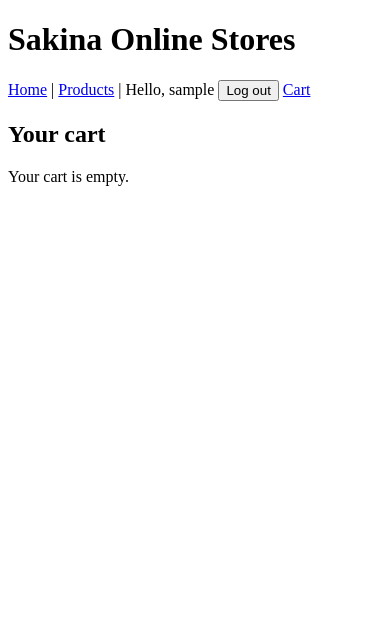
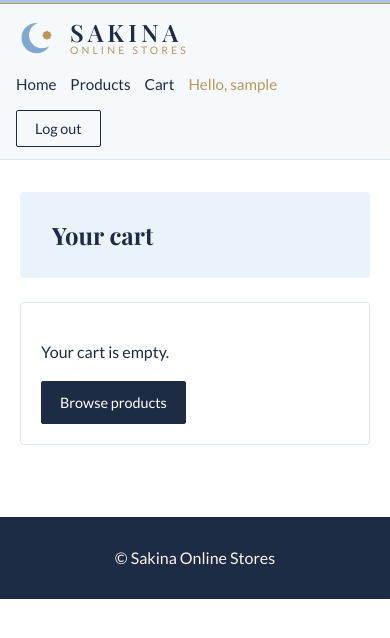
Before and after one commit to ayanbathan5719-boop/Sakina_Online_Stores, a Django app: page /cart/ in a window 390 px wide. Shown: the top 638 px of the page. Run offline with Django 5.2, Linux system fonts and the light colour scheme; the visitor is signed in with stand-in values (Sample User, id 1).

Commit message:
refine theme

```diff
--- a/cart/templates/cart/cart_detail.html
+++ b/cart/templates/cart/cart_detail.html
@@ -1,20 +1,42 @@
 {% extends 'base.html' %}
 
 {% block content %}
-    <h2>Your cart</h2>
-    {% for item in items %}
-        <p>
-            {{ item.product.name }} x {{ item.quantity }}
-            = KES {{ item.subtotal }}
-            <form method="post" action="{% url 'remove_from_cart' item.product.id %}" style="display:inline">
-                {% csrf_token %}
-                <button type="submit">Remove</button>
-            </form>
-        </p>
-    {% empty %}
-        <p>Your cart is empty.</p>
-    {% endfor %}
+    <div class="page-title"><h2>Your cart</h2></div>
     {% if items %}
-        <h3>Total: KES {{ total }}</h3>
+        <div class="cart-layout">
+            <div class="panel">
+                <table class="cart-table">
+                    <thead>
+                        <tr><th>Product</th><th>Qty</th><th>Subtotal</th><th></th></tr>
+                    </thead>
+                    <tbody>
+                        {% for item in items %}
+                            <tr>
+                                <td>{{ item.product.name }}</td>
+                                <td>{{ item.quantity }}</td>
+                                <td>KES {{ item.subtotal }}</td>
+                                <td>
+                                    <form method="post" action="{% url 'remove_from_cart' item.product.id %}">
+                                        {% csrf_token %}
+                                        <button type="submit" class="btn-outline">Remove</button>
+                                    </form>
+                                </td>
+                            </tr>
+                        {% endfor %}
+                    </tbody>
+                </table>
+            </div>
+            <aside class="panel panel-ivory">
+                <h3>Order summary</h3>
+                <div class="summary-row"><span>Items</span><span>{{ items|length }}</span></div>
+                <div class="summary-row total"><span>Total</span><span>KES {{ total }}</span></div>
+                <a class="btn btn-outline" href="{% url 'product_list' %}">Continue shopping</a>
+            </aside>
+        </div>
+    {% else %}
+        <div class="panel">
+            <p>Your cart is empty.</p>
+            <a class="btn" href="{% url 'product_list' %}">Browse products</a>
+        </div>
     {% endif %}
 {% endblock %}
--- a/config/settings.py
+++ b/config/settings.py
@@ -130,3 +130,4 @@ MAILERS = {
 }
 LOGIN_REDIRECT_URL = 'product_list'
 LOGOUT_REDIRECT_URL = 'home'
+STATICFILES_DIRS = [BASE_DIR / 'static']
--- /dev/null
+++ b/static/css/style.css
@@ -0,0 +1,135 @@
+:root {
+    --blue: #a9c8e8;
+    --blue-deep: #6f9cc8;
+    --blue-soft: #eaf2fa;
+    --navy: #1d2b44;
+    --ivory: #faf6ee;
+    --white: #ffffff;
+    --gold: #b8975a;
+    --line: #dbe5ef;
+    --page: #f6f9fc;
+}
+
+* { box-sizing: border-box; }
+
+body {
+    margin: 0;
+    font-family: 'Lato', sans-serif;
+    background: var(--white);
+    color: var(--navy);
+    line-height: 1.6;
+}
+
+h1, h2, h3 { font-family: 'Playfair Display', serif; color: var(--navy); line-height: 1.25; }
+a { color: var(--blue-deep); }
+
+/* subtle tile-inspired border */
+.pattern-band {
+    height: 4px;
+    background: var(--blue);
+    border-bottom: 1px solid var(--gold);
+}
+
+
+.site-header {
+    background: var(--page);
+    border-bottom: 1px solid var(--line);
+    padding: 14px 32px;
+    display: flex;
+    flex-wrap: wrap;
+    align-items: center;
+    justify-content: space-between;
+    gap: 12px;
+}
+.brand { display: flex; align-items: center; gap: 10px; text-decoration: none; }
+.brand img { height: 44px; width: 44px; }
+.brand-text { display: flex; flex-direction: column; line-height: 1.1; }
+.brand-name { font-family: 'Playfair Display', serif; font-size: 1.5rem; letter-spacing: 0.18em; color: var(--navy); }
+.brand-sub { font-size: 0.65rem; letter-spacing: 0.3em; color: var(--gold); text-transform: uppercase; }
+
+nav { display: flex; flex-wrap: wrap; align-items: center; gap: 20px; }
+nav a { color: var(--navy); text-decoration: none; font-size: 0.95rem; }
+nav a:hover { color: var(--blue-deep); }
+nav form { margin: 0; }
+.nav-user { color: var(--gold); font-size: 0.95rem; }
+
+.container { max-width: 1100px; margin: 0 auto; padding: 32px 20px; }
+
+.btn, button {
+    background: var(--navy);
+    color: var(--white);
+    border: 1px solid var(--navy);
+    padding: 9px 18px;
+    border-radius: 2px;
+    cursor: pointer;
+    font-family: inherit;
+    font-size: 0.9rem;
+    text-decoration: none;
+    display: inline-block;
+}
+.btn:hover, button:hover { background: var(--blue-deep); border-color: var(--blue-deep); }
+.btn-outline { background: transparent; color: var(--navy); }
+.btn-outline:hover { background: var(--blue-soft); color: var(--navy); border-color: var(--blue-deep); }
+button:disabled { opacity: 0.5; cursor: not-allowed; }
+
+input, textarea, select {
+    padding: 9px 10px;
+    border: 1px solid var(--line);
+    border-radius: 2px;
+    font-family: inherit;
+    max-width: 100%;
+}
+input:focus, textarea:focus { outline: 2px solid var(--blue); }
+form p { margin: 0 0 14px; }
+
+/* home page */
+.hero { background: var(--blue-soft); padding: 72px 32px; text-align: center; border-radius: 4px; }
+.hero h1 { font-size: clamp(2rem, 5vw, 3.2rem); margin: 0 0 12px; }
+.hero p { max-width: 560px; margin: 0 auto 24px; font-size: 1.05rem; }
+.eyebrow { letter-spacing: 0.25em; text-transform: uppercase; font-size: 0.75rem; color: var(--gold); }
+.quote { background: var(--ivory); text-align: center; padding: 48px 24px; margin-top: 40px; border-radius: 4px; border-top: 1px solid var(--gold); }
+.turkish { font-family: 'Playfair Display', serif; font-size: 1.5rem; margin: 0; color: var(--navy); }
+.translation { margin: 6px 0 0; color: var(--gold); font-size: 0.95rem; }
+
+/* products */
+.page-head { display: flex; justify-content: space-between; align-items: center; flex-wrap: wrap; gap: 12px; }
+.grid { display: grid; grid-template-columns: repeat(auto-fill, minmax(220px, 1fr)); gap: 24px; margin-top: 20px; }
+.card { border: 1px solid var(--line); border-radius: 4px; overflow: hidden; background: var(--white); }
+.card-img {
+    height: 180px;
+    background: var(--blue-soft);
+    display: flex;
+    align-items: center;
+    justify-content: center;
+    font-family: 'Playfair Display', serif;
+    font-size: 3rem;
+    color: var(--blue-deep);
+}
+.card-body { padding: 16px; }
+.card-body h3 { margin: 0 0 6px; font-size: 1.1rem; }
+.price { font-weight: 700; margin: 0; }
+.stock { font-size: 0.85rem; color: var(--gold); margin: 4px 0 12px; }
+
+/* cart */
+.cart-table { width: 100%; border-collapse: collapse; }
+.cart-table th, .cart-table td { text-align: left; padding: 12px 8px; border-bottom: 1px solid var(--line); }
+.total { font-size: 1.2rem; font-weight: 700; text-align: right; }
+
+.site-footer { background: var(--navy); color: var(--ivory); text-align: center; padding: 28px 20px; margin-top: 40px; }
+.page-title { background: var(--blue-soft); padding: 28px 32px; border-radius: 4px; margin-bottom: 24px; }
+.page-title h2 { margin: 0; }
+.cart-layout { display: grid; grid-template-columns: 2fr 1fr; gap: 24px; align-items: start; }
+.panel { background: var(--white); border: 1px solid var(--line); border-radius: 4px; padding: 20px; }
+.panel-ivory { background: var(--ivory); border-top: 1px solid var(--gold); }
+.cart-table thead th { background: var(--blue-soft); }
+.summary-row { display: flex; justify-content: space-between; margin-bottom: 12px; }
+.summary-row.total { border-top: 1px solid var(--line); padding-top: 12px; }
+
+@media (max-width: 800px) {
+    .cart-layout { grid-template-columns: 1fr; }
+}
+@media (max-width: 600px) {
+    .site-header { padding: 12px 16px; }
+    nav { gap: 14px; }
+    .hero { padding: 48px 20px; }
+}
--- a/templates/base.html
+++ b/templates/base.html
@@ -1,25 +1,47 @@
+{% load static %}
 <!DOCTYPE html>
-<html>
+<html lang="en">
 <head>
+    <meta charset="UTF-8">
+    <meta name="viewport" content="width=device-width, initial-scale=1">
     <title>Sakina Online Stores</title>
+    <link rel="icon" type="image/svg+xml" href="{% static 'images/logo-mark.svg' %}">
+    <link href="https://fonts.googleapis.com/css2?family=Lato:wght@400;700&family=Playfair+Display:wght@600;700&display=swap" rel="stylesheet">
+    <link rel="stylesheet" href="{% static 'css/style.css' %}">
 </head>
 <body>
-    <h1>Sakina Online Stores</h1>
+    <div class="pattern-band"></div>
+    <header class="site-header">
+        <a class="brand" href="{% url 'home' %}">
+            <img src="{% static 'images/logo-mark.svg' %}" alt="Sakina logo">
+            <span class="brand-text">
+                <span class="brand-name">SAKINA</span>
+                <span class="brand-sub">Online Stores</span>
+            </span>
+        </a>
         <nav>
-    <a href="{% url 'home' %}">Home</a> |
-    <a href="{% url 'product_list' %}">Products</a> |
+            <a href="{% url 'home' %}">Home</a>
+            <a href="{% url 'product_list' %}">Products</a>
+            <a href="{% url 'cart_detail' %}">Cart</a>
             {% if user.is_authenticated %}
-        Hello, {{ user.username }}
-        <form method="post" action="{% url 'logout' %}" style="display:inline">
+                <span class="nav-user">Hello, {{ user.username }}</span>
+                <form method="post" action="{% url 'logout' %}">
                     {% csrf_token %}
-            <button type="submit">Log out</button>
+                    <button type="submit" class="btn-outline">Log out</button>
                 </form>
             {% else %}
-        <a href="{% url 'login' %}">Log in</a> |
+                <a href="{% url 'login' %}">Log in</a>
                 <a href="{% url 'register' %}">Register</a>
             {% endif %}
-    <a href="{% url 'cart_detail' %}">Cart</a>
         </nav>
+    </header>
+
+    <main class="container">
         {% block content %}{% endblock %}
+    </main>
+
+    <footer class="site-footer">
+        &copy; Sakina Online Stores
+    </footer>
 </body>
 </html>
```
Also changed, not shown: products/templates/products/home.html (+11 -1 lines), products/templates/products/product_list.html (+20 -13 lines), static/images/logo-mark.svg (added). Lines whose indentation alone changed are shown as unchanged.
